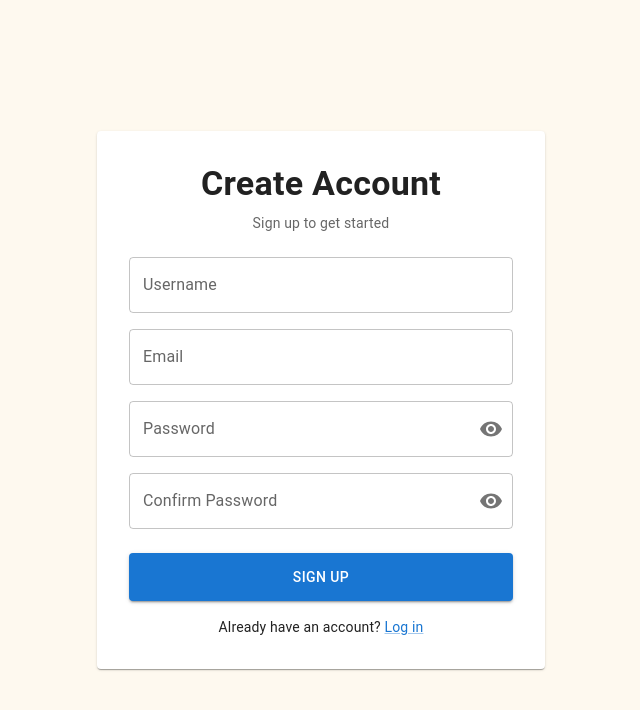
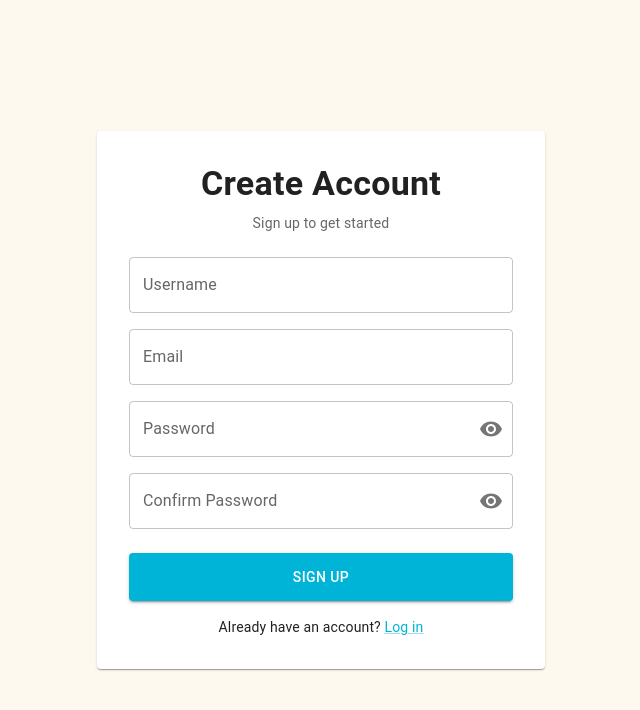
Before and after one commit to faezekeshmiri/Tick-8-frontend, a React (Vite) app: page /signup in a window 1280 px wide. Shown: the top 710 px of the page, without its empty margins (319-959 px from the left). Built offline with nearby package versions, Linux system fonts and the light colour scheme.

Commit message:
Add Basic Authentication pages.

```diff
--- a/src/layouts/AuthLayout.tsx
+++ b/src/layouts/AuthLayout.tsx
@@ -1,6 +1,7 @@
 import React, { ReactNode } from 'react';
 import { Box, useMediaQuery } from '@mui/material';
-import { createTheme, ThemeProvider } from '@mui/material/styles';
+import { ThemeProvider } from '@mui/material/styles';
+import { lightTheme, darkTheme } from '../assets/theme';
 
 interface AuthLayoutProps {
   children: ReactNode;
@@ -9,15 +10,7 @@ interface AuthLayoutProps {
 const AuthLayout: React.FC<AuthLayoutProps> = ({ children }) => {
   const prefersDarkMode = useMediaQuery('(prefers-color-scheme: dark)');
 
-  const theme = React.useMemo(
-    () =>
-      createTheme({
-        palette: {
-          mode: prefersDarkMode ? 'dark' : 'light',
-        },
-      }),
-    [prefersDarkMode]
-  );
+  const theme = prefersDarkMode ? darkTheme : lightTheme;
 
   return (
     <ThemeProvider theme={theme}>
--- a/src/pages/Login.tsx
+++ b/src/pages/Login.tsx
@@ -122,12 +122,15 @@ const Login: React.FC = () => {
             type="submit"
             fullWidth
             variant="contained"
-            color="primary"
             disabled={isSubmitting}
             className="mb-4 py-3"
             sx={{
               marginBottom: '1rem',
               padding: '0.75rem',
+              backgroundColor: 'primary.main',
+              '&:hover': {
+                backgroundColor: 'primary.dark',
+              },
             }}
           >
             {isSubmitting ? 'Logging in...' : 'Login'}
--- a/src/pages/Signup.tsx
+++ b/src/pages/Signup.tsx
@@ -163,12 +163,15 @@ const Signup: React.FC = () => {
             type="submit"
             fullWidth
             variant="contained"
-            color="primary"
             disabled={isSubmitting}
             className="mb-4 py-3"
             sx={{
               marginBottom: '1rem',
               padding: '0.75rem',
+              backgroundColor: 'primary.main',
+              '&:hover': {
+                backgroundColor: 'primary.dark',
+              },
             }}
           >
             {isSubmitting ? 'Creating account...' : 'Sign Up'}
```
